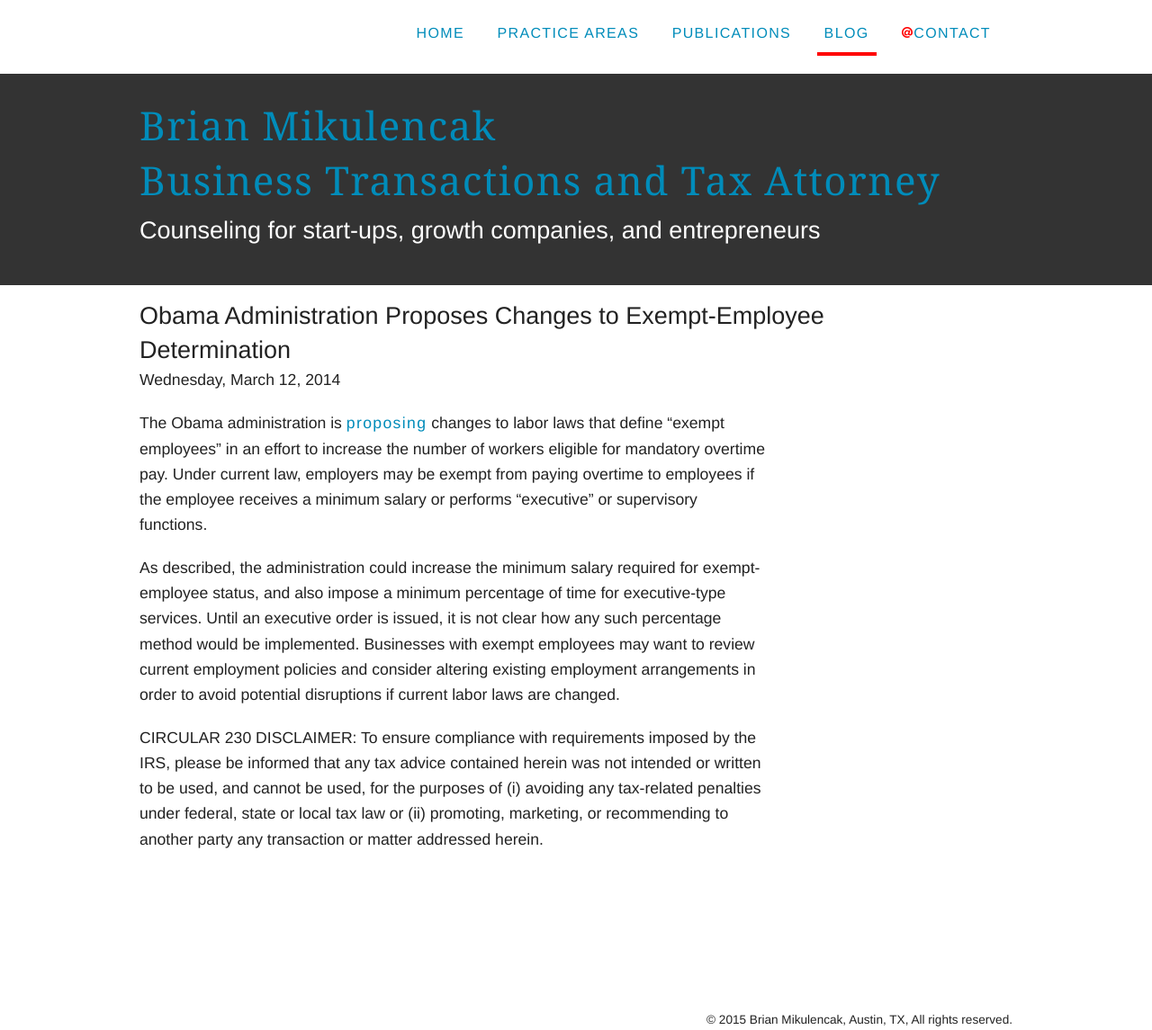
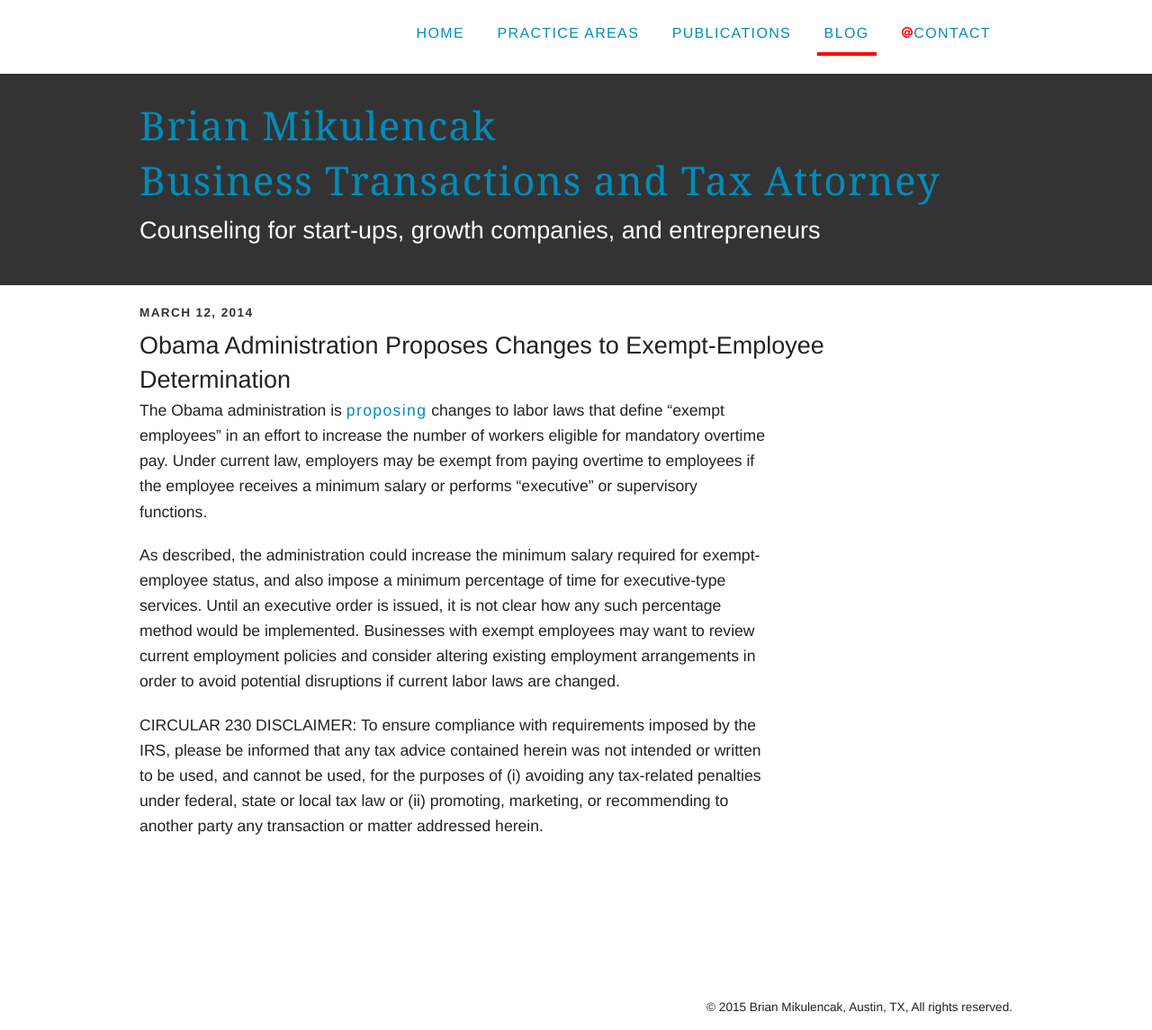
Before and after one commit to brianmik/bmaustinlaw, a Jekyll site: the page built from _posts/2014-03-12-Proposed-Change-Exempt-Employee .markdown, in a window 1280 px wide. Shown: the whole page at 90% size. Built offline with Jekyll 4.4.1, drawn with Linux system fonts in a browser that asks for light colours; Markdown is read by kramdown in place of the engine named in the settings; comment, search, counter and statistics services are not loaded.

```diff
--- a/_layouts/post.html
+++ b/_layouts/post.html
@@ -8,9 +8,9 @@
     <div class="large-12 columns">
     <article>
       <header class="space-none">
+        <p class="post__date uppercase meta">{{ page.date | date: '%B %d, %Y' }}</p>
         <h1 class="post-title space-none">{{ page.title }}</h1>
       </header>
-      <p class="meta">{{ page.date | date: "%A, %B %d, %Y"}}</p>
       <div class="post__content">
         {{ content }}
       </div>
```
